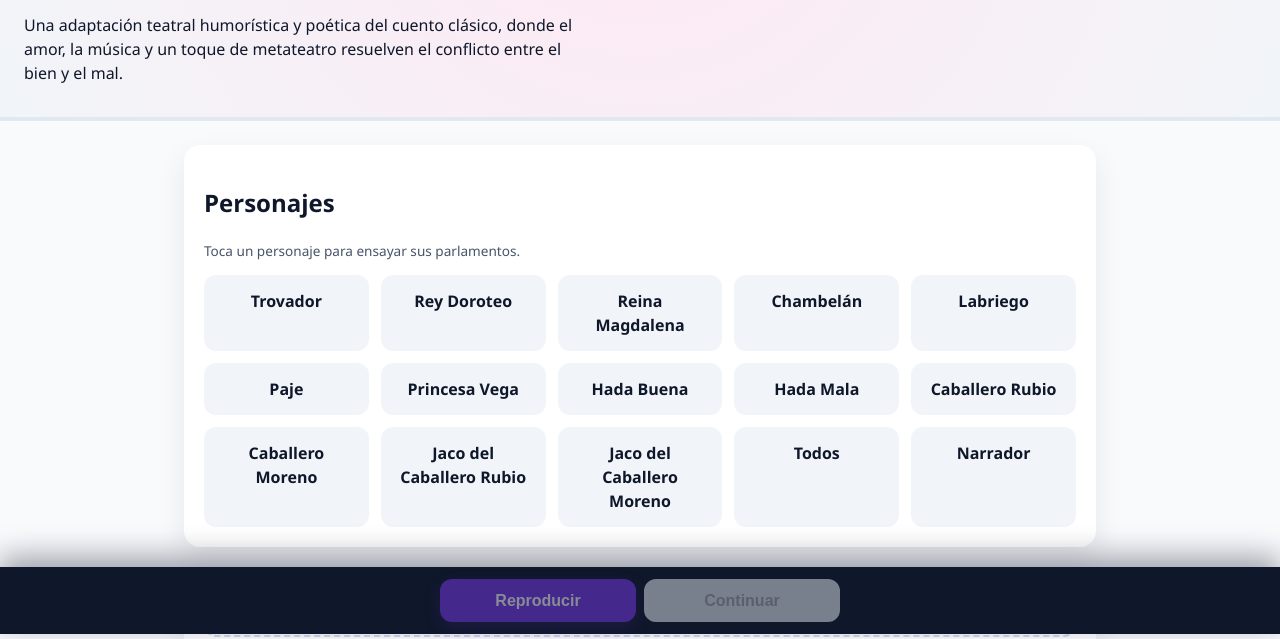
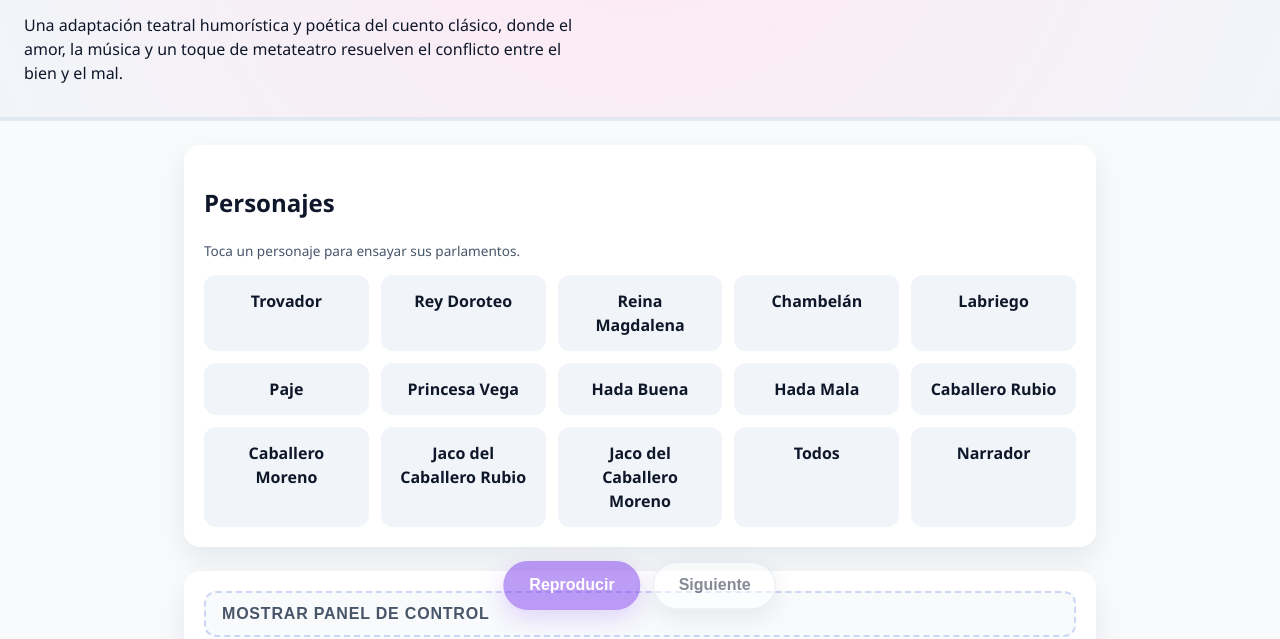
Before and after one commit to VirenSDD/rocinante, a website with bundled scripts: page index.html in a window 1280 px wide. Shown: the part 166-805 px from the top of the page. Built offline with nearby package versions, Linux system fonts and the light colour scheme.

Commit message:
feat: floating buttons

```diff
--- a/index.html
+++ b/index.html
@@ -66,7 +66,7 @@
     <section class="tts-dock" aria-label="Control de lectura en voz alta">
       <div class="tts-buttons" role="group" aria-label="Controles de voz">
         <button id="playPauseBtn" class="primary" disabled>Reproducir</button>
-        <button id="continueBtn" class="secondary" disabled>Continuar</button>
+        <button id="continueBtn" class="secondary" disabled>Siguiente</button>
       </div>
     </section>
 
--- a/src/presentation/i18n/translations.js
+++ b/src/presentation/i18n/translations.js
@@ -28,7 +28,7 @@ export const translations = {
   "button.play": "Reproducir",
   "button.pause": "Pausar",
   "button.resume": "Reanudar",
-  "button.continue": "Continuar",
+  "button.continue": "Siguiente",
   "button.showMyLines": "Mostrar mis parlamentos",
   "button.hideMyLines": "Ocultar mis parlamentos",
   "button.showControlPanel": "Mostrar panel de control",
--- a/styles.css
+++ b/styles.css
@@ -14,7 +14,7 @@
 
 body {
   margin: 0;
-  padding-bottom: 80px;
+  padding-bottom: 100px;
 }
 
 main {
@@ -259,24 +259,37 @@ button:not(:disabled):hover {
 
 .tts-dock {
   position: fixed;
-  bottom: 0;
-  left: 0;
-  width: 100%;
-  background: #0f172a;
-  color: #fff;
-  padding: 0.75rem 1rem;
-  box-shadow: 0 -10px 30px rgba(15, 23, 42, 0.4);
+  bottom: 1.5rem;
+  left: 50%;
+  transform: translateX(-50%);
+  z-index: 100;
 }
 
 .tts-buttons {
   display: flex;
-  gap: 0.5rem;
-  max-width: 400px;
-  margin: 0 auto;
+  gap: 0.75rem;
 }
 
 .tts-buttons button {
-  flex: 1;
+  width: auto;
+  padding: 0.85rem 1.5rem;
+  border-radius: 999px;
+  box-shadow: 0 8px 24px rgba(15, 23, 42, 0.35);
+}
+
+.tts-buttons button.primary {
+  box-shadow: 0 8px 24px rgba(124, 58, 237, 0.4);
+}
+
+.tts-buttons button.secondary {
+  background: #fff;
+  border-color: #e2e8f0;
+  color: #0f172a;
+  box-shadow: 0 8px 24px rgba(15, 23, 42, 0.15);
+}
+
+.tts-buttons button:not(:disabled):hover {
+  transform: translateY(-2px);
 }
 
 @media (max-width: 640px) {
@@ -287,7 +300,11 @@ button:not(:disabled):hover {
     padding: 1rem;
   }
 
-  .tts-buttons {
-    max-width: none;
+  .tts-dock {
+    bottom: 1rem;
+  }
+
+  .tts-buttons button {
+    padding: 0.75rem 1.25rem;
   }
 }
```
